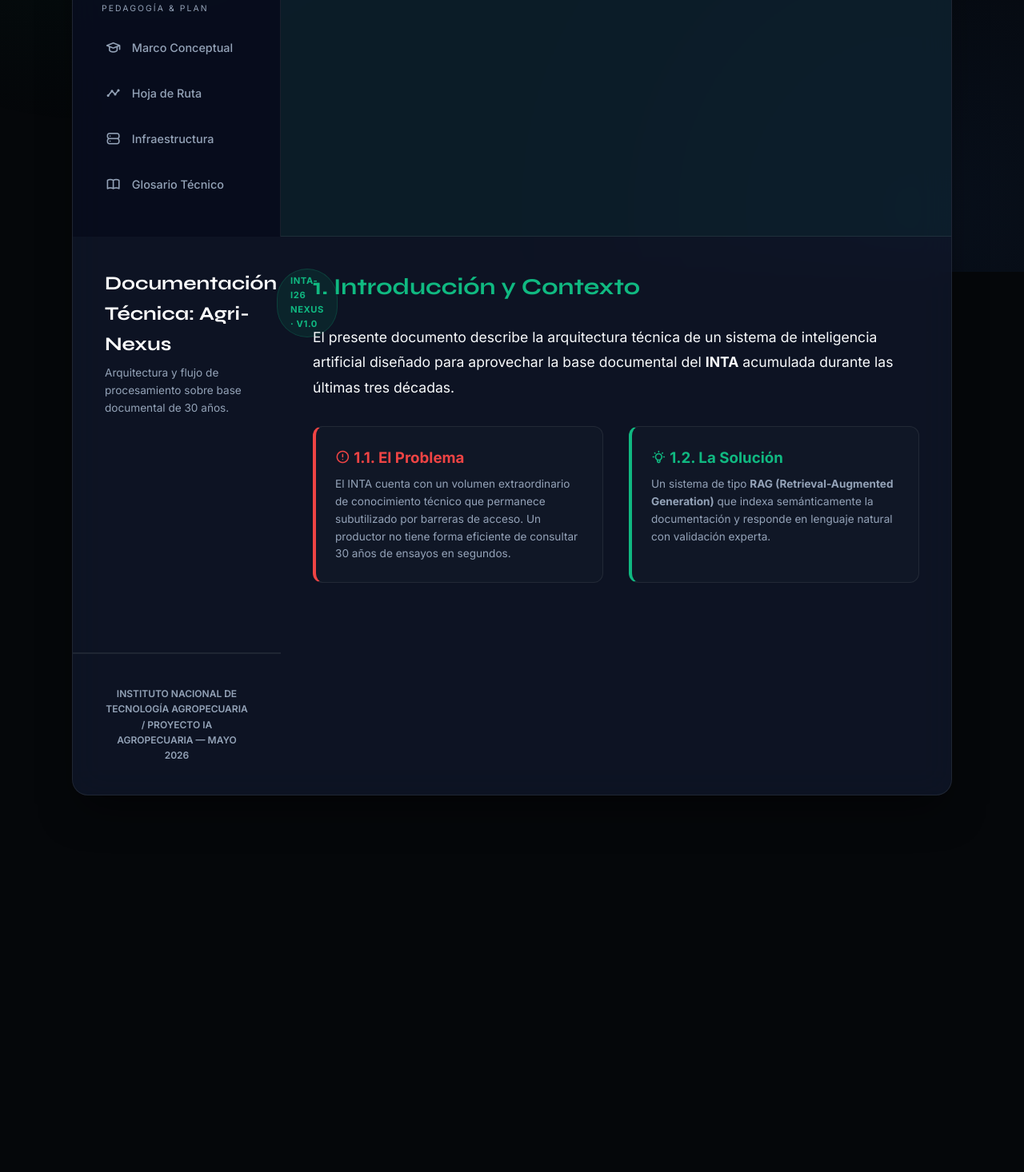
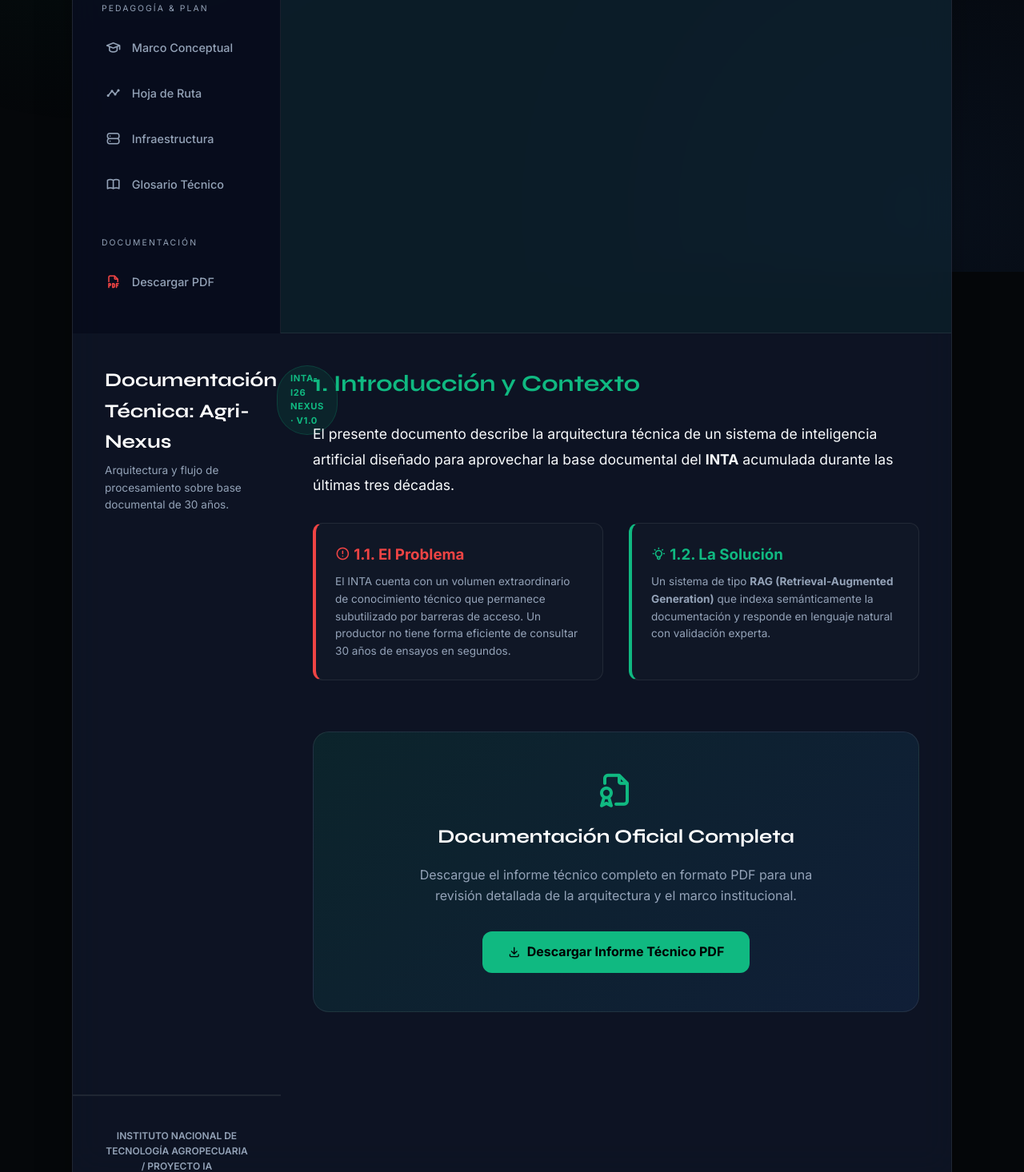
Before and after one commit to mjsis20052/i26, a website: page proyectos_internos/agrirag_inta.html in a window 1280 px wide. Shown: the part 460-1926 px from the top of the page at 80% size. Before the commit the page ends 1503 px from the top, so only its background shows below. Drawn offline with Linux system fonts and the light colour scheme.

Commit message:
Add technical documentation PDF and link it in Agri-Nexus hub

```diff
--- a/proyectos_internos/agrirag_inta.html
+++ b/proyectos_internos/agrirag_inta.html
@@ -713,6 +713,14 @@
                 Glosario Técnico
             </div>
         </nav>
+
+        <nav class="nav-group">
+            <div class="nav-label">Documentación</div>
+            <a href="documento_tecnico_ia_inta.pdf" target="_blank" class="nav-item" style="text-decoration: none;">
+                <i class="ti ti-file-type-pdf" style="color: #ef4444;"></i>
+                Descargar PDF
+            </a>
+        </nav>
     </aside>
 
         <!-- HEADER INSTITUCIONAL -->
@@ -1053,6 +1061,18 @@
                 </div>
             </section>
 
+            <!-- CALL TO ACTION: PDF -->
+            <div style="margin: 4rem 0; padding: 3rem; background: linear-gradient(135deg, rgba(16, 185, 129, 0.1) 0%, rgba(59, 130, 246, 0.1) 100%); border-radius: var(--radius-lg); border: 1px solid var(--border); text-align: center;">
+                <i class="ti ti-file-certificate" style="font-size: 3rem; color: var(--primary); margin-bottom: 1rem; display: block;"></i>
+                <h2 style="font-family: 'Syne', sans-serif; color: #fff; margin-bottom: 1rem;">Documentación Oficial Completa</h2>
+                <p style="color: var(--text-muted); margin-bottom: 2rem; max-width: 500px; margin-left: auto; margin-right: auto;">
+                    Descargue el informe técnico completo en formato PDF para una revisión detallada de la arquitectura y el marco institucional.
+                </p>
+                <a href="documento_tecnico_ia_inta.pdf" target="_blank" style="display: inline-flex; align-items: center; gap: 0.5rem; background: var(--primary); color: #000; padding: 0.8rem 2rem; border-radius: var(--radius-md); font-weight: 700; text-decoration: none; transition: all 0.2s ease;">
+                    <i class="ti ti-download"></i> Descargar Informe Técnico PDF
+                </a>
+            </div>
+
         </div>
         <footer style="padding: 2.5rem; border-top: 1px solid var(--border); text-align: center; color: var(--text-muted); font-size: 0.75rem; font-weight: 600;">
             INSTITUTO NACIONAL DE TECNOLOGÍA AGROPECUARIA / PROYECTO IA AGROPECUARIA — MAYO 2026
```
Also changed, not shown: 1 other file.
